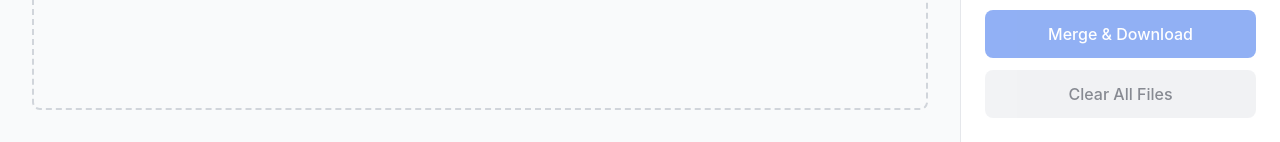
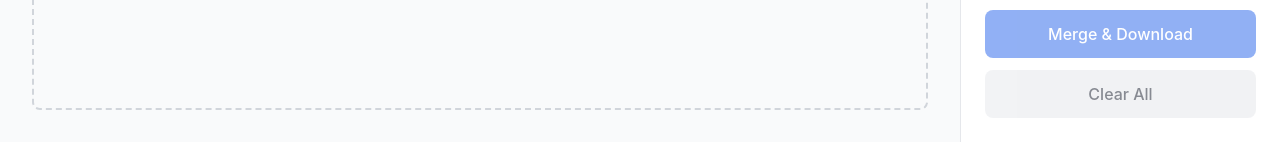
Before and after one commit to guy915/iLoveMD, a Next.js app: page /merge-markdown in a window 1280 px wide. Shown: the part 659-801 px from the top of the page. Built offline with nearby package versions, Linux system fonts and the light colour scheme.

Commit message:
Rename button text from 'Clear All Files' to 'Clear All'

```diff
--- a/src/app/merge-markdown/page.tsx
+++ b/src/app/merge-markdown/page.tsx
@@ -832,7 +832,7 @@ export default function MergeMarkdownPage() {
             disabled={files.length === 0}
             className="w-full"
           >
-            Clear All Files
+            Clear All
           </Button>
         </div>
       </div>
```
